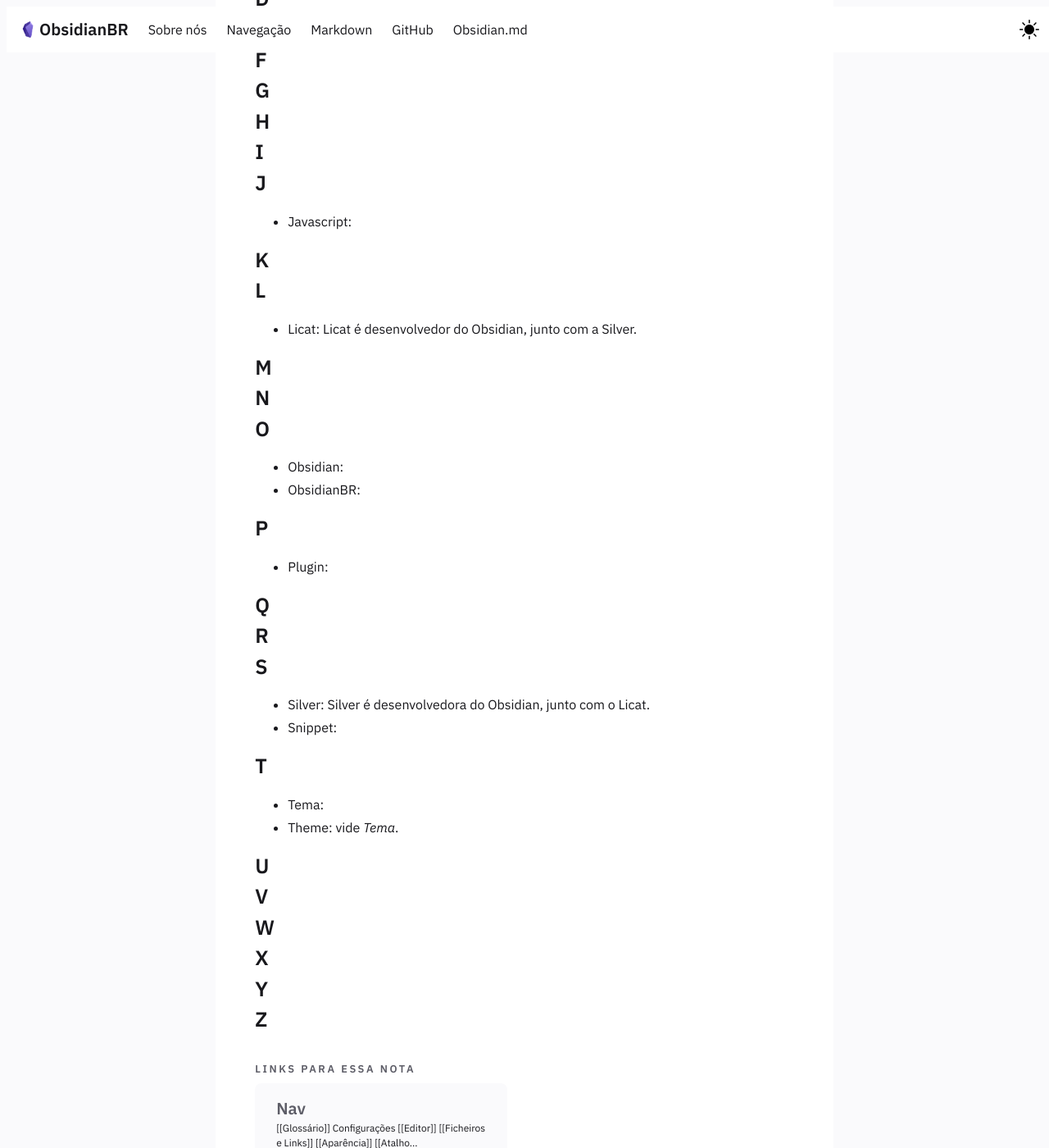
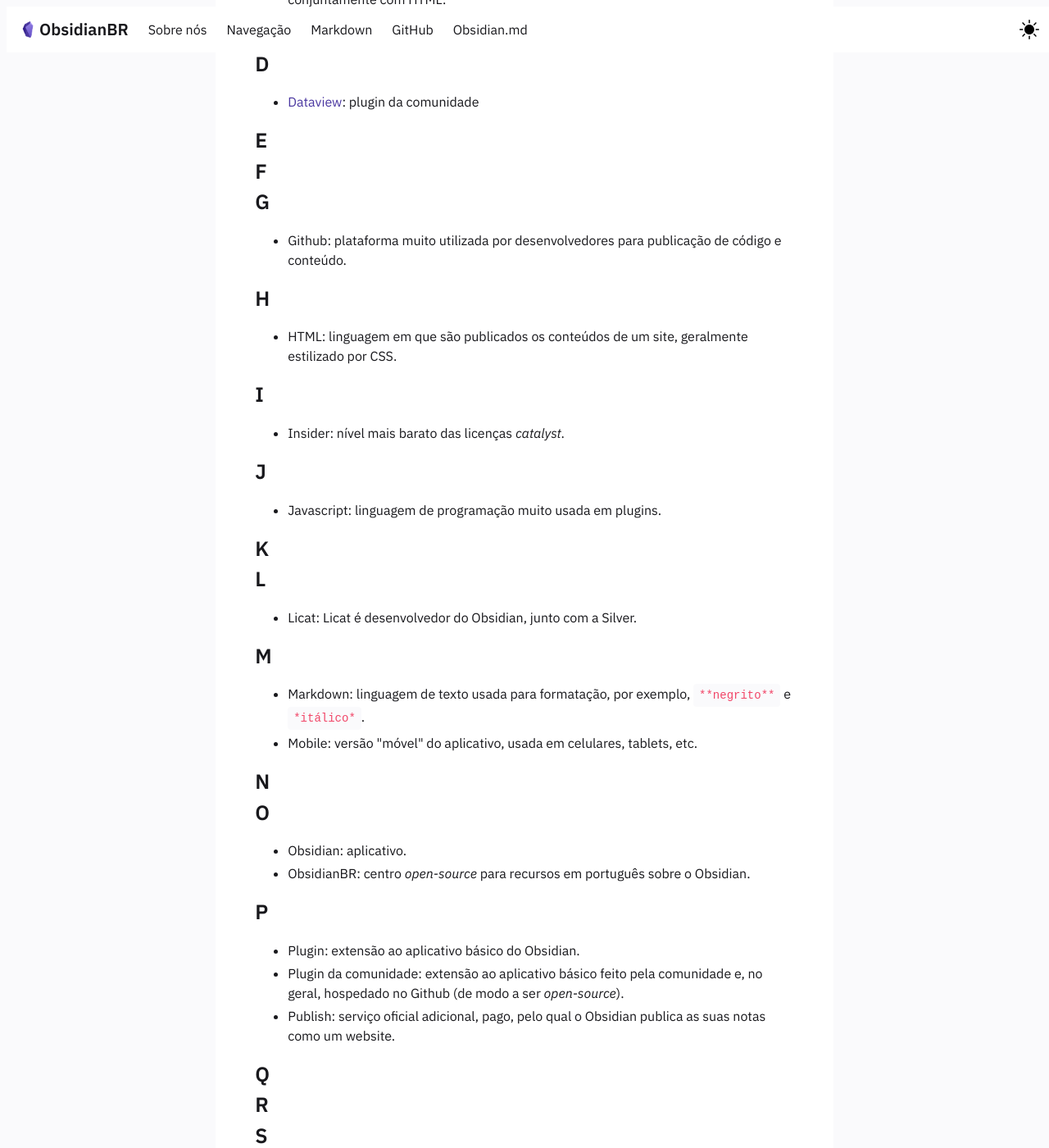
Before and after one commit to obsidianbr/obsidianbr.github.io, a Jekyll site: the page built from _notes/Public/Glossário.md, in a window 1280 px wide and 1400 px high, scrolled down 1223 px. Shown: the whole window at 82% size. Built offline with Jekyll 4.4.1, drawn with Linux system fonts in a browser that asks for light colours; some of the changed text lies outside the part shown.

Commit message:
Update Glossário.md

```diff
--- a/_notes/Public/Glossário.md
+++ b/_notes/Public/Glossário.md
@@ -13,53 +13,112 @@ Obs: como as traduções são feitas pela comunidade, eventualmente elas podem e
 {:toc}
 
 ### A
+
+
+
 ### B
+
 ### C
 
-- CSS:
-- CSS Snippet:
+- Catalyst: uma licença paga que dá acesso a versões *beta* do aplicativo, bem como canais exclusivos do Discord. Tem três níveis: insider, supporter e VIP.
+- CSS: linguagem de programação que altera a estética, geralmente usado conjuntamente com HTML.
+- CSS Snippet: um arquivo em formato `.css` que altera a estética.
 
 ### D
+
+- [[Dataview]]: plugin da comunidade
+
 ### E
+
+
+
 ### F
+
+
+
 ### G
+
+- Github: plataforma muito utilizada por desenvolvedores para publicação de código e conteúdo.
+
 ### H
+
+- HTML: linguagem em que são publicados os conteúdos de um site, geralmente estilizado por CSS.
+
 ### I
+
+- Insider: nível mais barato das licenças *catalyst*.
+
 ### J
 
-- Javascript:
+- Javascript: linguagem de programação muito usada em plugins.
 
 ### K
+
+
+
 ### L
 
 - Licat: Licat é desenvolvedor do Obsidian, junto com a Silver.
 
 ### M
+
+- Markdown: linguagem de texto usada para formatação, por exemplo, `**negrito**` e `*itálico*`.
+- Mobile: versão "móvel" do aplicativo, usada em celulares, tablets, etc.
+
 ### N
+
+
+
 ### O
 
-- Obsidian:
-- ObsidianBR:
+- Obsidian: aplicativo.
+- ObsidianBR: centro *open-source* para recursos em português sobre o Obsidian.
 
 ### P
 
-- Plugin:
+- Plugin: extensão ao aplicativo básico do Obsidian.
+- Plugin da comunidade: extensão ao aplicativo básico feito pela comunidade e, no geral, hospedado no Github (de modo a ser *open-source*).
+- Publish: serviço oficial adicional, pago, pelo qual o Obsidian publica as suas notas como um website.
 
 ### Q
+
+
+
 ### R
+
+
+
 ### S
 
 - Silver: Silver é desenvolvedora do Obsidian, junto com o Licat.
-- Snippet:
+- Snippet: vide *CSS Snippet*.
+- Supporter: nível médio das licenças *catalyst*.
+- Sync: serviço adicional, pago, pelo qual o Obsidian sincroniza as suas notas entre diferentes dispositivos.
 
 ### T
 
-- Tema:
+- Tema: estética do aplicativo, podendo ser o básico ou uma alternativa feita pela comunidade.
+- [[Templater]]: plugin da comunidade
 - Theme: vide *Tema*.
 
 ### U
+
+
+
 ### V
+
+- VIP: nível mais caro das licenças *catalyst*.
+
 ### W
+
+
+
 ### X
+
+
+
 ### Y
+
+
+
 ### Z
```
